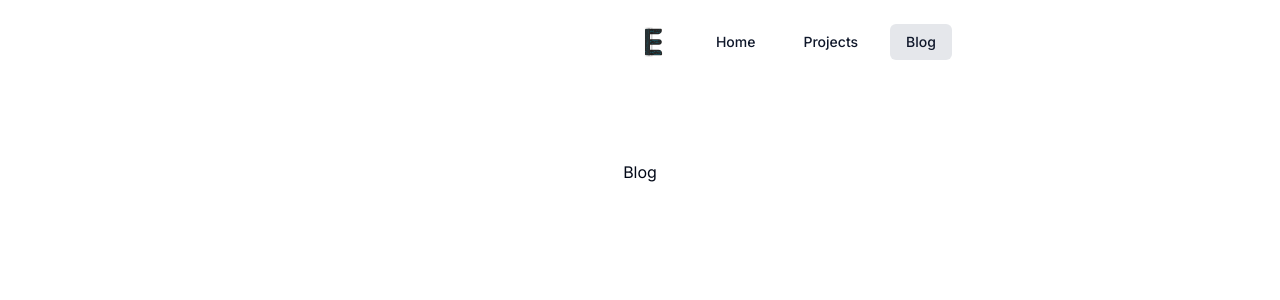
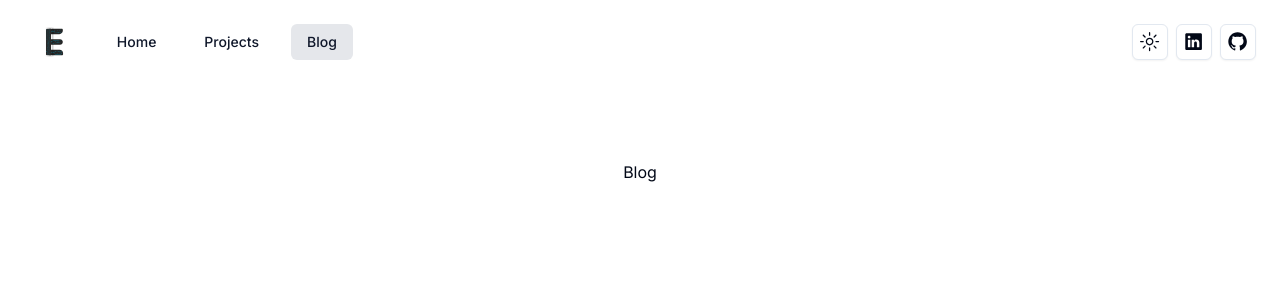
Before and after one commit to EmreKarslan/emrekarslan.github.io, a Next.js app: page /blog in a window 1280 px wide. Shown: the top 300 px of the page. Built offline with nearby package versions, Linux system fonts and the light colour scheme.

Commit message:
style(layout): Add width

```diff
--- a/src/app/(main)/layout.tsx
+++ b/src/app/(main)/layout.tsx
@@ -3,7 +3,7 @@ import { Header } from "./_components/header/header";
 const MainLayout = ({ children }: { children: React.ReactNode }) => {
   return (
     <div className="h-full flex justify-center">
-      <div className="flex h-full 2xl:max-w-[60vw] overflow-hidden relative">
+      <div className="flex h-full w-[100vw] 2xl:w-[60vw]">
         <Header />
         <main className="h-full pt-40 w-full">{children}</main>
       </div>
```
